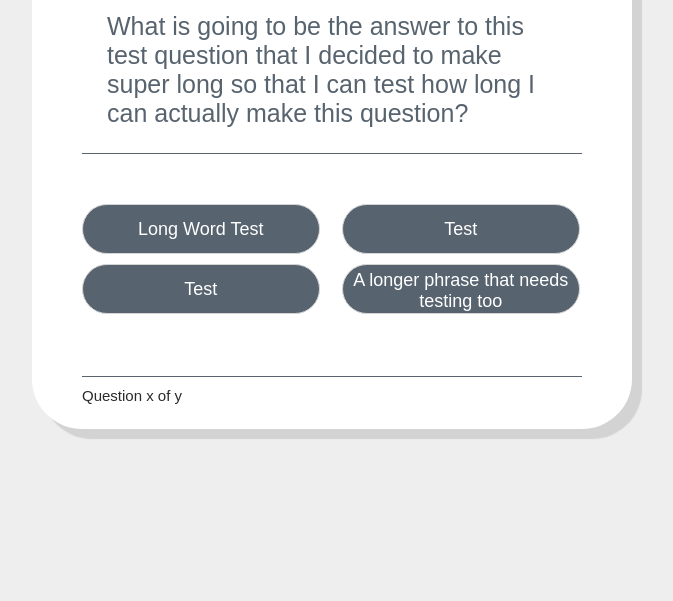
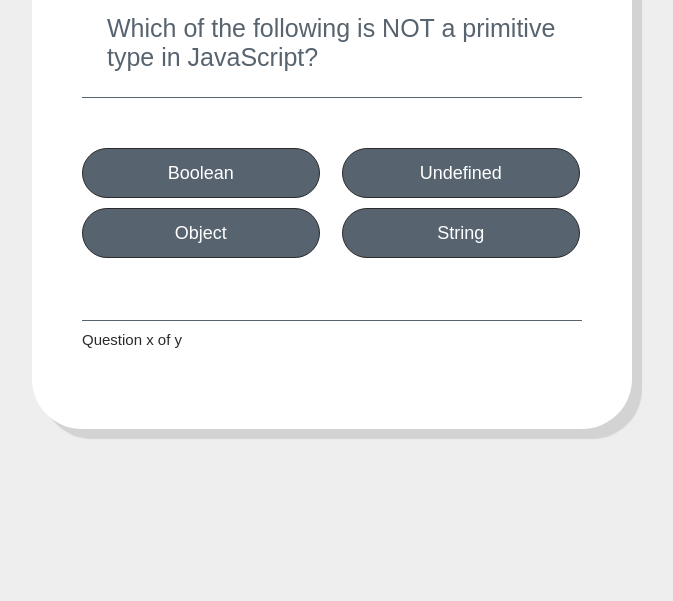
Before and after one commit to Kriscotiano/JavaScript-Quiz, a plain HTML site: page index.html in a window 1280 px wide. Shown: the part 199-800 px from the top of the page, without its empty margins (308-981 px from the left). Drawn offline with Linux system fonts and the light colour scheme.

Commit message:
Added constructors for Quiz questions & answer choices.

```diff
--- a/index.html
+++ b/index.html
@@ -10,13 +10,13 @@
             <div class="content">
                 <h1>Quiz</h1>
 
-                <p class="questions">What is going to be the answer to this test question that I decided to make super long so that I can test how long I can actually make this question?</p>
+                <p id="question"></p>
 
                 <div class="buttons">
-                    <button id="btn0">Long Word Test</button>
-                    <button id="btn1">Test</button>
-                    <button id="btn2">Test</button>
-                    <button id="btn3">A longer phrase that needs testing too</button>
+                    <button id="btn0"></button>
+                    <button id="btn1"></button>
+                    <button id="btn2"></button>
+                    <button id="btn3"></button>
                 </div>
 
                 <footer>
@@ -24,5 +24,7 @@
                 </footer>
             </div>
         </section>
+
+        <script src="resources/js/app.js"></script>
     </body>
 </html>
--- a/resources/css/style.css
+++ b/resources/css/style.css
@@ -26,9 +26,10 @@ body {
     color: #fff;
     padding: 3px 0;
     border-radius: 25px;
+    border: 1px solid #2b2b2b;
 }
 
-.box .content .questions {
+.box .content #question {
     padding: 25px;
     font-size: 25px;
     color: #57636e;
@@ -48,7 +49,7 @@ body {
     padding: 5px 10px;
     width: 95%;
     color: #fff;
-    border: 1px solid #d5d5d5;
+    border: 1px solid #2b2b2b;
     border-radius: 25px;
     outline: none;
     background-color: #57636e;
--- /dev/null
+++ b/resources/js/app.js
@@ -0,0 +1,59 @@
+function Question(text, choices, answer) {
+    this.text = text;
+    this.choices = choices;
+    this.answer = answer;
+}
+
+Question.prototype.correctAnswer = function(choice) {
+    return choice === this.answer;
+}
+
+function Quiz(questions) {
+    this.score = 0;
+    this.questions = questions;
+    this.questionIndex = 0;
+}
+
+Quiz.prototype.getQuestionIndex = function() {
+    return this.questions[this.questionIndex];
+}
+
+Quiz.prototype.quizEnd = function() {
+    return this.questions.length === this.questionIndex;
+}
+
+Quiz.prototype.guess = function(answer) {
+    this.questionIndex++;
+
+    if(this.getQuestionIndex().correctAnswer(answer)) {
+        this.score++;
+    }
+}
+
+//Add Question and Choices
+function populate() {
+    if(quiz.quizEnd()) {
+        //showScores();
+    } else {
+        //show question
+        let element = document.getElementById('question');
+        element.textContent = quiz.getQuestionIndex().text;
+
+        let choices = quiz.getQuestionIndex().choices;
+        for(let i = 0; i < choices.length; i++) {
+            let element = document.getElementById('btn' + i);
+            element.textContent = choices[i];
+        }
+    }
+}
+
+//Questions
+let questions = [
+    new Question('Which of the following is NOT a primitive type in JavaScript?', ['Boolean', 'Undefined', 'Object', 'String'], 'Object'),
+    new Question('What will 3 > 2 > 1 return?', ['3', 'True', 'Undefined', 'False'], 'False')
+];
+
+let quiz = new Quiz(questions);
+
+
+populate();
```
